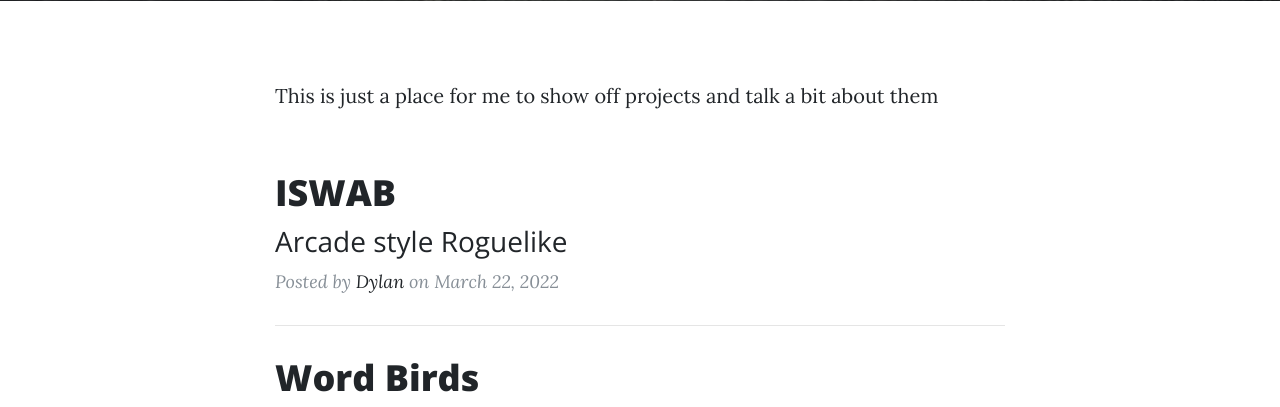
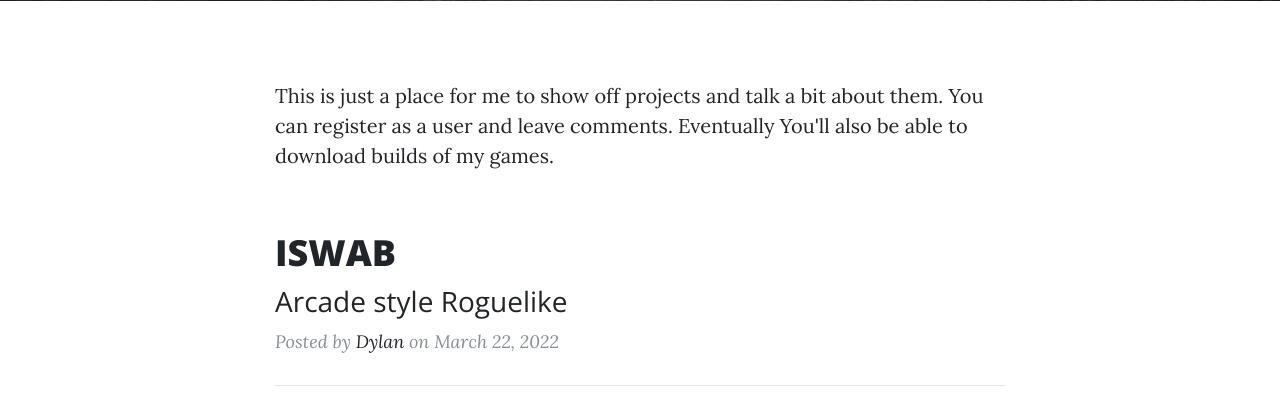
Before and after one commit to GameWitch/ProjectSite, a Flask app: page / in a window 1280 px wide. Shown: the part 531-938 px from the top of the page. Run offline with Flask 2, Linux system fonts and the light colour scheme; data comes from the database, SQL or seed files in the repository; parts of the project's set-up code (start-up, migrations or seed data) failed here and were passed over; some libraries are stand-ins or nearby versions.

Commit message:
updating text on home page

```diff
--- a/templates/index.html
+++ b/templates/index.html
@@ -36,7 +36,9 @@
         {% endif %}
       {% endwith %}
   <div class="col-lg-8 col-md-10 mx-auto">
-    <p> This is just a place for me to show off projects and talk a bit about them</p>
+    <p> This is just a place for me to show off projects and talk a bit about them.
+      You can register as a user and leave comments. Eventually You'll also be able
+      to download builds of my games.</p>
   </div>
 
       <div class="col-lg-8 col-md-10 mx-auto">
```
